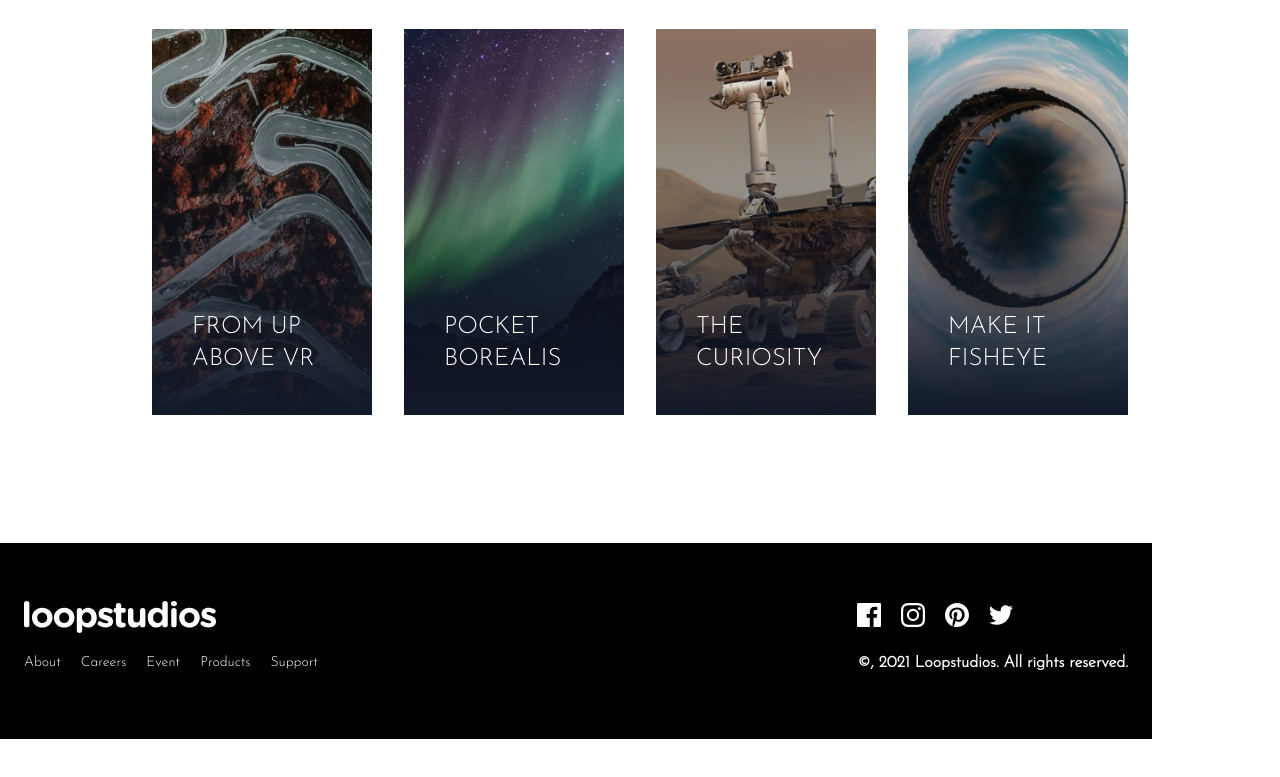
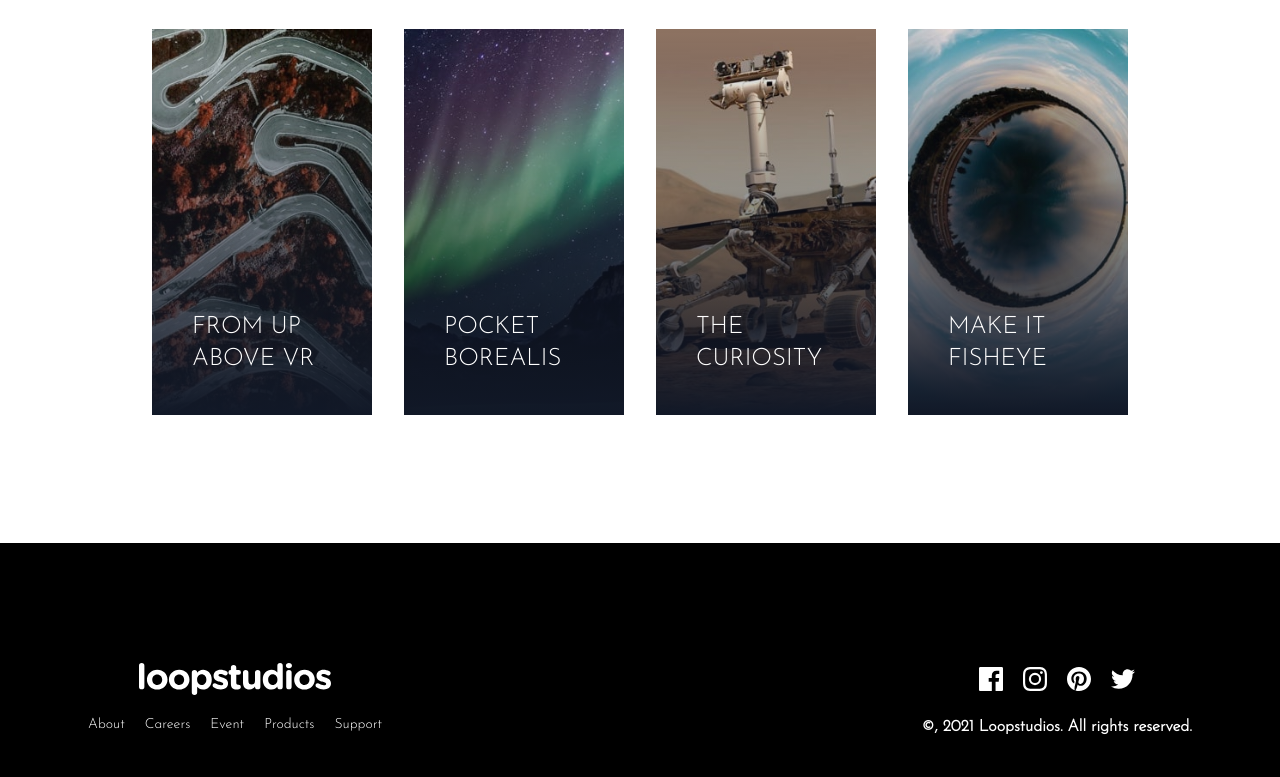
Before and after one commit to StephtheITSloth/landing-page-w-hamburger-menu, a website: page index.html in a window 1280 px wide. Shown: the part 1882-2659 px from the top of the page. Before the commit the page ends 2621 px from the top, so only its background shows below. Drawn offline with Linux system fonts and the light colour scheme.

Commit message:
refactor: footer color

```diff
--- a/index.html
+++ b/index.html
@@ -192,10 +192,10 @@
         </button>
     </section>
     <!-- FOOTER -->
-    <section id="footer">
-      <footer class="container max-w-6xl my-t pb-16 bg-black text-white px-6">
-        <div class="flex flex-col space-y-10 items-center md:flex-row md:justify-between">
-          <div class="flex flex-col space-y-5 items-center md:items-start">
+    <section id="footer" class="bg-black">
+      <footer class="container max-w-6xl mx-auto py-16 text-white px-6">
+        <div class="flex flex-col space-y-10 items-center md:flex-row md:justify-between md:items-start">
+          <div class="flex flex-col space-y-5 items-center">
             <img src="/images/logo.svg" alt="" class="pt-14 w-42">
             <div class="flex flex-col text-extrabold text-2xl md:text-sm text-sand space-y-6 md:flex-row md:space-y-0 md:space-x-5">
               <a href="" class=" hover:text-pink-500 text-center">About</a>
@@ -205,7 +205,7 @@
               <a href="" class=" hover:text-pink-500 text-center">Support</a>
             </div>
           </div>
-          <div class="flex flex-col space-y-6 items-center justify-center md:space-y-6 pt-5 md:items-start">
+          <div class="flex flex-col space-y-6 items-center justify-center md:space-y-6 pt-5">
 
             <div class="flex items-center justify-around space-x-5">
               <img src="/images/icon-facebook.svg" alt="">
```
Also changed, not shown: css/style.css.
